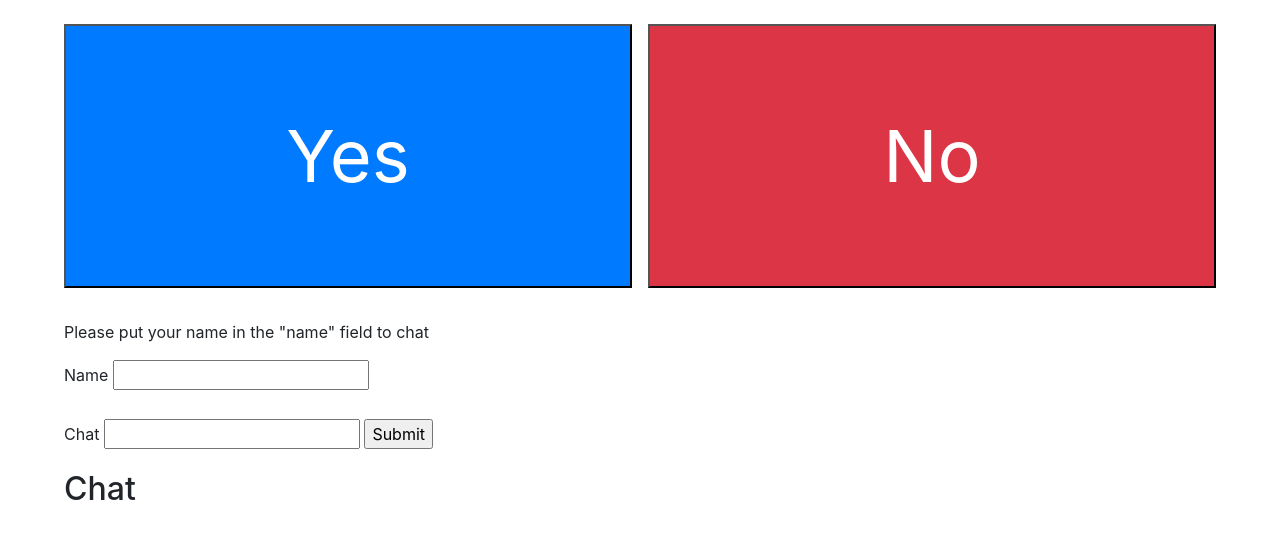
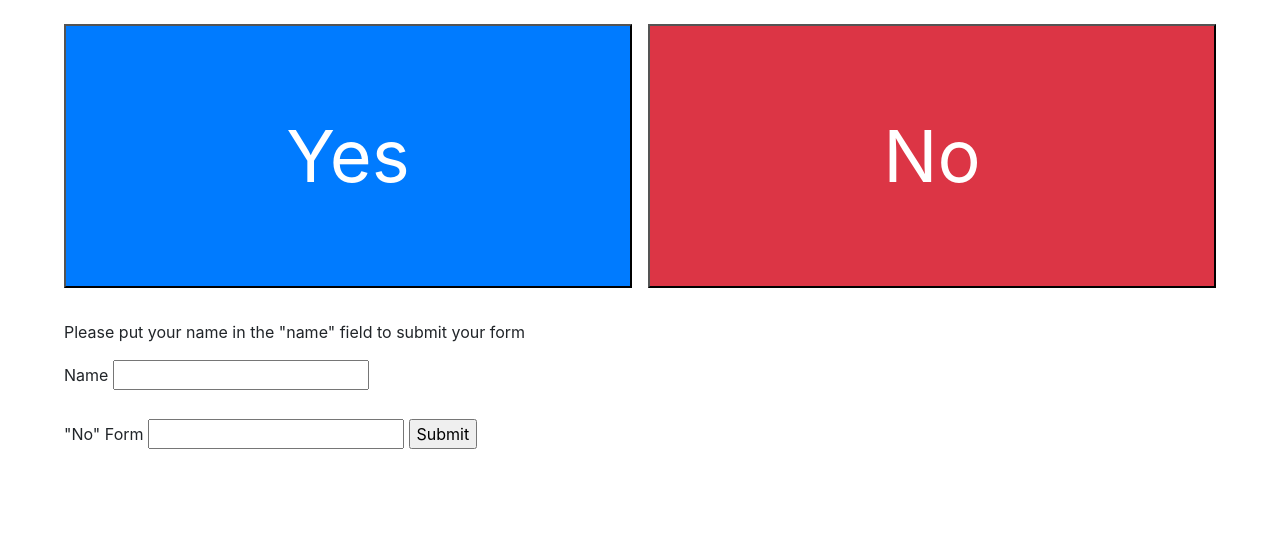
Before and after one commit to KappaThetaTau/tt-voting, a Flask app: page / in a window 1280 px wide. Shown: the top 539 px of the page. Run offline with Flask 2, Linux system fonts and the light colour scheme; some libraries are stand-ins or nearby versions.

Commit message:
Removed chat from voters and reset button resets borders now

```diff
--- a/app.py
+++ b/app.py
@@ -86,6 +86,7 @@ def ws_vote_reset(msg):
     db.set(NO_VOTE_COUNT_KEY, 0)
     db.delete(USERS_VOTED_KEY)
     emit_votes(db.get(YES_VOTE_COUNT_KEY), db.get(NO_VOTE_COUNT_KEY))
+    socketio.emit('reset', {'none': None}, namespace=NAMESPACE)
 
 if __name__=="__main__":
     socketio.run(app, host="0.0.0.0", debug=True)
--- a/static/script.js
+++ b/static/script.js
@@ -33,6 +33,12 @@ $(document).ready(function() {
         $("#current-candidate").html(msg.candidate);
         $("#current-candidate-input").val(msg.candidate);
     });
+
+    socket.on('reset', function(msg) {
+        $('#vote-yes').css('border', 'none');
+        $('#vote-no').css('border', 'none');
+    });
+
 
     socket.on('vote', function(msg) {
         // Calculate percentage
--- a/templates/admin.html
+++ b/templates/admin.html
@@ -9,7 +9,10 @@
             </div>
             {% include 'includes/voting.html' %}
             <button id="vote-reset"> reset </button>
-            {% include 'includes/chat.html' %}
+            <div id="chat">
+                <h2> Chat </h2>
+                <div id="chat-room"></div>
+            </div>
         </div>
     </body>
 
--- a/templates/index.html
+++ b/templates/index.html
@@ -10,7 +10,17 @@
             <div id="voting">
                 {% include 'includes/vote-buttons-wrapper.html' %}
             </div>
-            {% include 'includes/chat.html' %}
+            <div id="chat">
+                <p> Please put your name in the "name" field to submit your form </p>
+                <label> Name </label>
+                <input type="text" id="name-input"></input>
+                <br> <br>
+                <form action="#" id="msg-form">
+                    <label>"No" Form</label>
+                    <input type="text" id="msg-input"></input>
+                    <input type="submit"></input>
+                </form>
+            </div>
         </div>
     </body>
 
```
